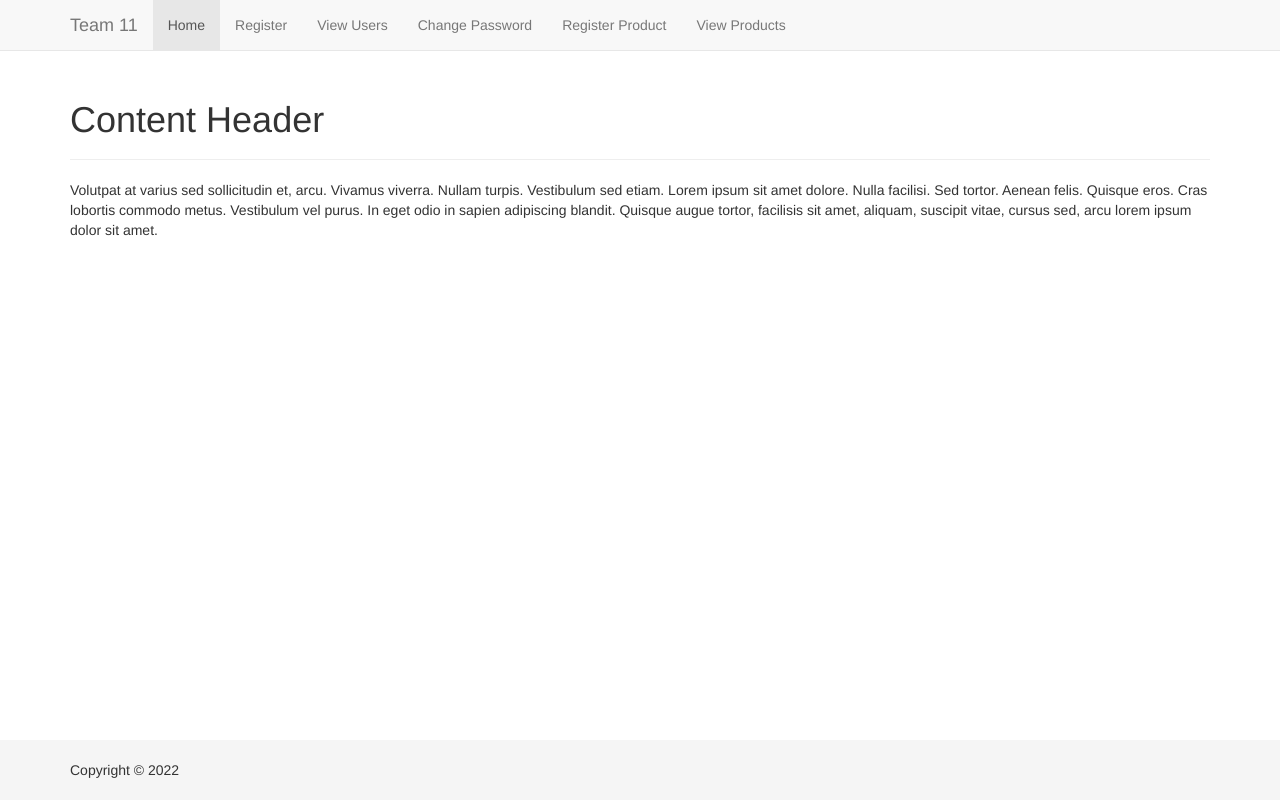
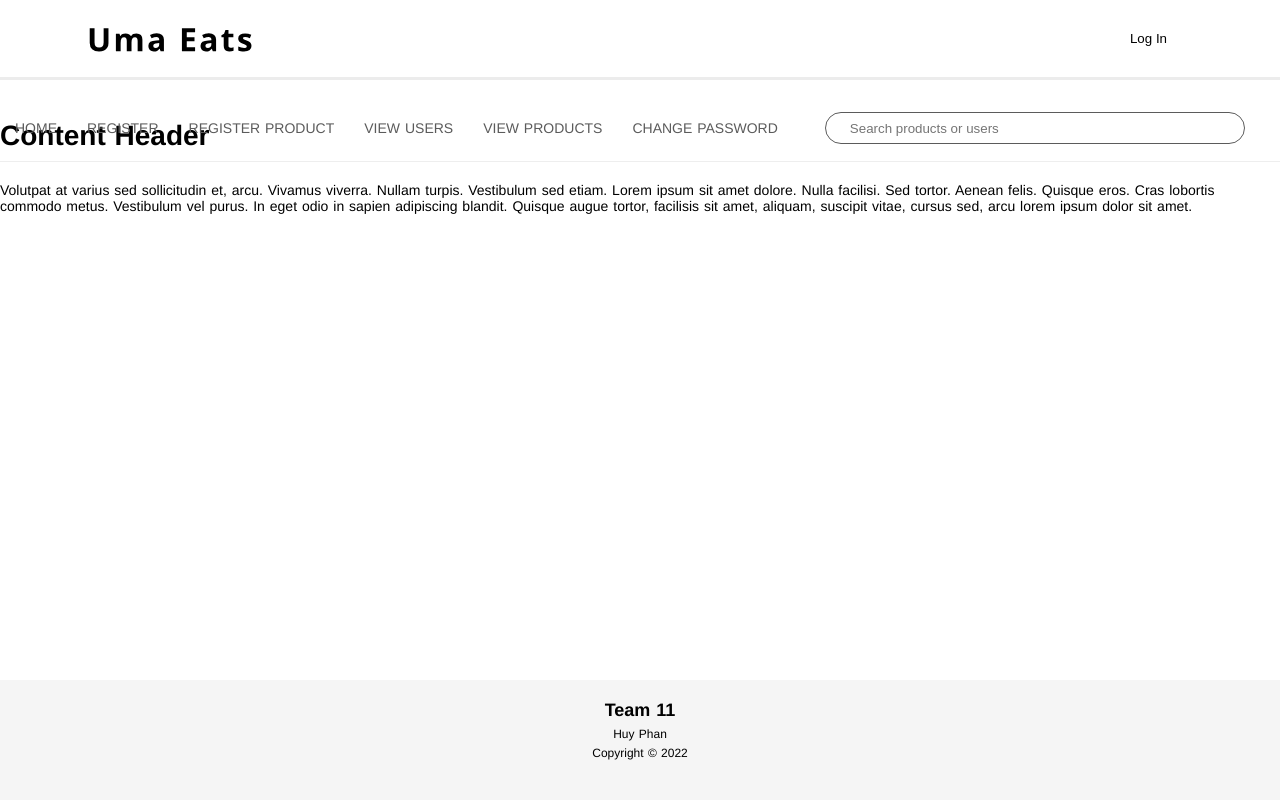
Before and after one commit to huypz/mypos, a PHP site: page /index.php in a window 1280 px wide. Run offline with PHP 8.4, Linux system fonts and the light colour scheme; some libraries are stand-ins or nearby versions.

Commit message:
Update website look

```diff
--- /dev/null
+++ b/css/header-navbar.css
@@ -0,0 +1,170 @@
+@import url('https://css.gg/profile.css');
+@import url('https://css.gg/shopping-cart.css');
+@import url('https://css.gg/search.css');
+
+*, ::before, ::after {
+    margin: 0;
+    padding: 0;
+    box-sizing: border-box;
+}
+
+html {
+    position: relative;
+    min-height: 100%;
+}
+
+body {
+    font-family: Helvetica;
+    font-size: 14px;
+    word-spacing: 1px;
+    min-width: 1280px;
+    overflow: auto;
+}
+
+.header {
+    position: fixed;
+    top: 0;
+    left: 0;
+    z-index: 999;
+    width: 100%;
+    height: 80px;
+    background-color: #fff;
+    border-bottom: 3px solid #ececec;
+    min-width: 1280px;
+}
+
+.body {
+    position: relative;
+    width: 100%;
+    height: 100%;
+    overflow: hidden;
+    top: 80px;
+    padding-bottom: 256px;
+}
+
+.body-content {
+    width: 1280px;
+    margin: 0 auto;
+}
+
+.body-content .page-header {
+    padding-bottom: 9px;
+    margin: 40px 0 20px;
+    border-bottom: 1px solid #eee;
+}
+
+.footer {
+    position: absolute;
+    bottom: 0;
+    width: 100%;
+    background-color: #f5f5f5;
+}
+
+.footer-content {
+    width: 1280px;
+    margin: 16px auto;
+    height: 88px;
+    text-align: center;
+    align-items: center;
+    justify-content: center;
+    font-size: 12px;
+    line-height: 1.6;
+}
+
+.header button {
+    display: flex;
+    align-items: center;
+    background: none;
+    border: none;
+    outline: none;
+    cursor: pointer;
+}
+
+.header a {
+    text-decoration: none;
+}
+
+.header-logo {
+    float: left;
+    margin-left: 8px;
+    width: 317px;
+    height: 88px;
+}
+
+.header-logo img {
+    display: inline;
+    margin-left: 64px;
+}
+
+.header-navwrap {
+    display: inline-block;
+    position: relative;
+}
+
+.header-navbar {
+    display: inline-block;
+}
+
+.header-navitem {
+    display: flex;
+    position: relative;
+    align-items: center;
+    float: left;
+    width: auto;
+    height: 80px;
+    line-height: 80px;
+    margin: 0 15px;
+    color: #5b5b5b;
+    text-align: center;
+    cursor: pointer;
+    text-decoration: none;
+}
+
+.header-search-bar {
+    display: flex;
+    margin-left: 32px;
+}
+
+.header-search-bar .input-container {
+    display: flex;
+    position: relative;
+    width: 420px;
+    height: 32px;
+    border: 1px solid #5b5b5b;
+    border-radius: 25px;
+    padding: 0 16px;
+}
+
+.header-search-bar .search-icon {
+    margin-right: 8px;
+}
+
+.header-search-bar input {
+    width: 100%;
+    border: none;
+    outline: none;
+}
+
+.header-login {
+    display: flex;
+    position: absolute;
+    justify-content: flex-end;
+    top: 0;
+    right: 101px;
+    height: 100%;
+}
+
+.header-login .login-icon {
+    margin-left: 12px;
+}
+
+.header-cart  {
+    display: flex;
+    position: absolute;
+    top: 0;
+    right: 36px;
+    width: 28px;
+    height: 100%;
+    justify-content: center;
+    cursor: pointer;
+}
--- /dev/null
+++ b/css/login.css
@@ -0,0 +1,112 @@
+*, ::before, ::after {
+    margin: 0;
+    padding: 0;
+    outline: none;
+    box-sizing: border-box;
+
+}
+
+.login-dialog {
+    position: fixed;
+    width: 100%;
+    height: 100%;
+    top: 0;
+    left: 0;
+    background-color: rgba(0, 0, 0, 0.5);
+    display: none;
+    align-items: center;
+    justify-content: center;
+    font-family: Helvetica;
+    font-size: 14px;
+    z-index: 9999;
+}
+
+.login-dialog a {
+    text-decoration: none;
+    color: #000;
+}
+
+.login-dialog-scroll-container {
+    width: 100%;
+    max-height: 100%;
+    overflow-y: auto;
+}
+
+.login-dialog-content {
+    width: 450px;
+    background-color: #fff;
+    margin: 0 auto;
+}
+
+.login-container {
+    position: relative;
+    background-color: #fff;
+    margin-top: 87px;
+    padding: 30px 40px 50px;
+}
+
+.login-container .close-btn {
+    font-size: 32px;
+    position: absolute;
+    top: 8px;
+    right: 16px;
+    cursor: pointer;
+    box-sizing: content-box;
+}
+
+.login-form-container {
+    box-sizing: border-box;
+}
+
+.login-form-header {
+    text-align: center;
+    font-size: 20px;
+    margin-top: 25px;
+    margin-bottom: 5px;
+}
+
+.login-form-input {
+    position: relative;
+    padding-top: 25px;
+    margin-top: 0;
+}
+
+.login-form-input .input-container {
+    display: flex;
+    position: relative;
+    border-radius: 4px;
+    border: 1px solid #ebebeb;
+}
+
+.login-form-input .input-container input {
+    width: 100%;
+    padding: 10px 12px;
+    font-size: 16px;
+    line-height: 26px;
+}
+
+.login-form-container .login-form-button {
+    margin-top: 25px;
+}
+
+.login-form-container .login-form-button .login-btn {
+    width: 100%;
+    border: 1px solid #ca996a;
+    border-radius: 4px;
+    color: #fff;
+    background-color: #e0ad7d;
+    font-size: 18px;
+    line-height: 48px;
+    cursor: pointer;
+}
+
+.login-form-container .register {
+    font-size: 16px;
+    margin-top: 15px;
+    overflow: hidden;
+}
+
+.login-container .register-bar .to-register {
+    float: right;
+    cursor: pointer;
+}
--- a/css/sticky-footer-navbar.css
+++ /dev/null
@@ -1,39 +0,0 @@
-/* Sticky footer styles
--------------------------------------------------- */
-html {
-    position: relative;
-    min-height: 100%;
-}
-body {
-    /* Margin bottom by footer height */
-    margin-bottom: 60px;
-}
-.footer {
-    position: absolute;
-    bottom: 0;
-    width: 100%;
-    /* Set the fixed height of the footer here */
-    height: 60px;
-    background-color: #f5f5f5;
-}
-
-
-/* Custom page CSS
--------------------------------------------------- */
-/* Not required for template or sticky footer method. */
-body > .container {
-    padding: 60px 15px 0;
-}
-
-.container .text-muted {
-    margin: 20px 0;
-}
-
-.footer > .container {
-    padding-right: 15px;
-    padding-left: 15px;
-}
-
-code {
-    font-size: 80%;
-}
--- a/includes/footer.html
+++ b/includes/footer.html
@@ -1,9 +1,14 @@
 <!-- Script 3.3 - footer.html -->
+	</div>
 </div>
-<footer class="footer">
-	<div class="container">
-		<p class="text-muted"><p>Copyright &copy; 2022</p>
-	</div>
-</footer>
+<div class="footer">
+	<footer class="footer-content">
+		<div class="container">
+			<h2>Team 11</h2>
+			<p>Huy Phan</p>
+			<p>Copyright &copy; 2022</p>
+		</div>
+	</footer>
+</div>
 </body>
 </html>
--- a/includes/header.html
+++ b/includes/header.html
@@ -1,28 +1,80 @@
 <!DOCTYPE html>
 <html lang="en">
 <head>
-<meta charset="utf-8">
-<meta http-equiv="X-UA-Compatible" content="IE=edge">
-<meta name="viewport" content="width=device-width, initial-scale=1">
-<title><?php echo $page_title; ?></title>
-<link rel="stylesheet" href="https://maxcdn.bootstrapcdn.com/bootstrap/3.3.7/css/bootstrap.min.css" integrity="sha384-BVYiiSIFeK1dGmJRAkycuHAHRg32OmUcww7on3RYdg4Va+PmSTsz/K68vbdEjh4u" crossorigin="anonymous">
-<link href="css/sticky-footer-navbar.css" rel="stylesheet">
+    <meta charset="utf-8">
+    <meta name="viewport" content="width=device-width, initial-scale=1">
+    <title><?php echo $page_title; ?></title>
+    <link rel="stylesheet" type="text/css" href="../css/header-navbar.css">
+    <link rel="stylesheet" type="text/css" href="../css/login.css">
+    <script src="../js/login.js"></script>
 </head>
 <body>
-<nav class="navbar navbar-default navbar-fixed-top">
-	<div class="container">
-		<div class="navbar-header"><a class="navbar-brand" href="#">Team 11</a></div>
-		<div id="navbar" class="collapse navbar-collapse">
-			<ul class="nav navbar-nav">
-				<li class="active"><a href="index.php">Home</a></li>
-				<li><a href="register.php">Register</a></li>
-				<li><a href="view_users.php">View Users</a></li>
-				<li><a href="password.php">Change Password</a></li>
-				<li><a href="register_product.php">Register Product</a></li>
-				<li><a href="view_products.php">View Products</a></li>
-			</ul>
-		</div>
-	</div>
-</nav>
-<div class="container">
-<!-- Script 3.2 - header.html -->
+    <div class="header">
+        <div class="header-logo">
+            <img src="../images/uma-eats.svg" alt="logo">
+        </div>
+        <div class="header-navwrap">
+            <div class="header-navbar">
+                <a class="header-navitem" href="index.php">HOME</a>
+                <a class="header-navitem" href="register.php">REGISTER</a>
+                <a class="header-navitem" href="register_product.php">REGISTER PRODUCT</a>
+                <a class="header-navitem" href="view_users.php">VIEW USERS</a>
+                <a class="header-navitem" href="view_products.php">VIEW PRODUCTS</a>
+                <a class="header-navitem" href="password.php">CHANGE PASSWORD</a>
+                <div class="header-navitem header-search-bar">
+                    <form action="#" method="post">
+                        <div class="input-container">
+                            <button class="search-btn">
+                                <i class="search-icon gg-search" style="--ggs: 0.8"></i>
+                            </button>
+                            <input type="text" placeholder="Search products or users">
+                        </div>
+                    </form>
+                </div>
+            </div>
+        </div>
+        <div class="header-login">
+            <button class="login-btn" onclick="openLoginForm()">
+                <span>Log In</span>
+                <i class="login-icon gg-profile"></i>
+            </button>
+        </div>
+        <div class="header-cart">
+            <button class="cart-btn">
+                <i class="cart-icon gg-shopping-cart"></i>
+            </button>
+        </div>
+    </div>
+    <div class="login-dialog">
+        <div class="login-dialog-scroll-container">
+            <div class="login-dialog-content">
+                <div class="login-container">
+                    <div class="close-btn" onclick="closeLoginForm()">&times;</div>
+                    <div class="login-form-container">
+                        <div class="login-form-header">Log In</div>
+                        <form action="login.php" method="post">
+                            <div class="login-form-input">
+                                <div class="input-container">
+                                    <input type="text" name="user" placeholder="Username/Email" maxlength="64">
+                                </div>
+                            </div>
+                            <div class="login-form-input">
+                                <div class="input-container">
+                                    <input type="password" name="password" placeholder="Password" maxlength="64">
+                                </div>
+                            </div>
+                            <div class="login-form-button">
+                                <button class="login-btn" type="submit">Log In</button>
+                            </div>
+                        </form>
+                        <div class="register-bar">
+                            <a href="#" target="_blank">Forgot Password?</a>
+                            <a class="to-register">Register Now</a>
+                        </div>
+                    </div>
+                </div>
+            </div>
+        </div>
+    </div>
+    <div class="body">
+        <div class="body-content">
--- a/index.php
+++ b/index.php
@@ -1,5 +1,5 @@
 <?php
-$page_title = 'Team 11';
+$page_title = 'Uma Eats';
 include('includes/header.html');
 ?>
 
--- a/password.php
+++ b/password.php
@@ -68,7 +68,7 @@ if ($_SERVER['REQUEST_METHOD'] == 'POST') {
     mysqli_close($dbc);
 }
 ?>
-<h1>Change Password</h1>
+<div class="page-header"><h1>Change Password</h1></div>
 <form action="password.php" method="post">
     <p>Email Address: <input type="email" name="email" size="20" maxlength="60"
         value="<?php if (isset($_POST['email'])) echo $_POST['email']; ?>"></p>
--- a/register.php
+++ b/register.php
@@ -73,7 +73,7 @@ if ($_SERVER['REQUEST_METHOD'] == 'POST') {
     mysqli_close($dbc);
 }
 ?>
-<h1>Register</h1>
+<div class="page-header"><h1>Register</h1></div>
 <form action="register.php" method="post">
     <p>First Name: <input type="text" name="first_name" size="15" maxlength="20"
         value="<?php if (isset($_POST['first_name'])) echo $_POST['first_name']; ?>"></p>
--- a/register_product.php
+++ b/register_product.php
@@ -69,7 +69,7 @@ if ($_SERVER['REQUEST_METHOD'] == 'POST') {
 }
 
 ?>
-<h1>Register Product</h1>
+<div class="page-header"><h1>Register Product</h1></div>
 <form action="register_product.php" method="post">
     <p>Product Name: <input type="text" name="product_name" size="15" maxlength="50"
         value="<?php if (isset($_POST['product_name'])) echo $_POST['product_name']; ?>"></p>
--- a/view_products.php
+++ b/view_products.php
@@ -1,7 +1,7 @@
 <?php
 $page_title = 'View Products';
 include('includes/header.html');
-echo '<h1>Registered Products</h1>';
+echo '<div class="page-header"><h1>Registered Products</h1></div>';
 require('../mysqli_connect.php');
 
 $q = "SELECT name,
--- a/view_users.php
+++ b/view_users.php
@@ -1,7 +1,7 @@
 <?php
 $page_title = 'View Current Users';
 include('includes/header.html');
-echo '<h1>Registered Users</h1>';
+echo '<div class="page-header"><h1>Registered Users</h1></div>';
 require('../mysqli_connect.php');
 
 $q = "SELECT CONCAT(last_name, ', ', first_name) AS name,
```
Also changed, not shown: includes/login.php (added, +36 -0 lines), includes/login_functions.inc.php (added, +41 -0 lines), js/login.js (added, +7 -0 lines), images/uma-eats.svg (added).
